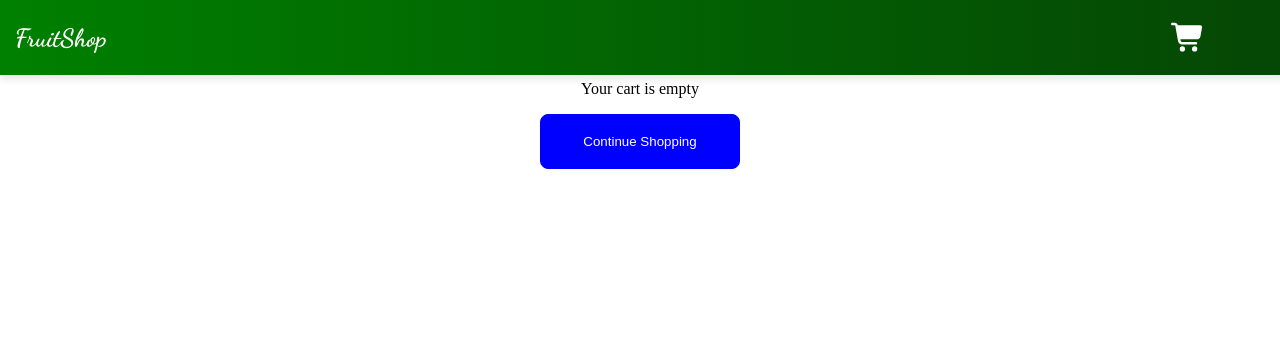
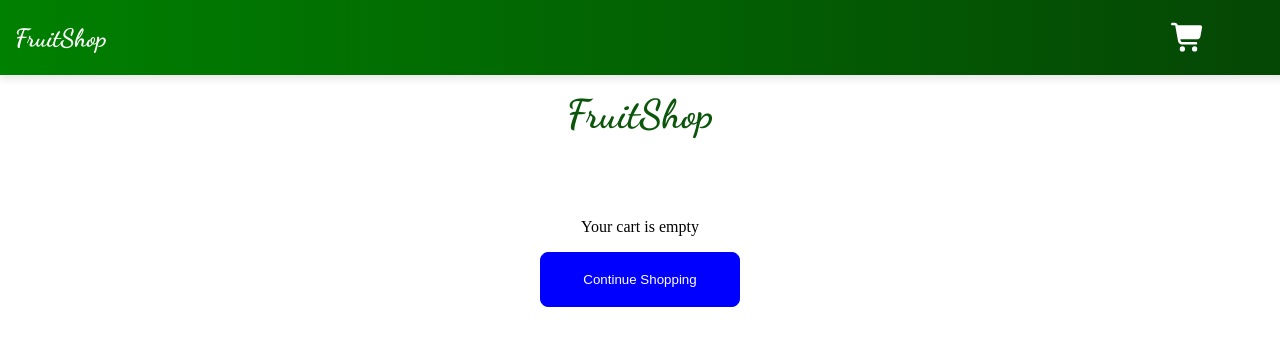
Before and after one commit to abhishekk119/fruitshop-react, a React (Vite) app: page /fruitshop-react/kart in a window 1280 px wide. Shown: the top 346 px of the page. Built offline with nearby package versions, Linux system fonts and the light colour scheme; a web font is replaced by a local one.

Commit message:
Added new features

```diff
--- a/src/Kart.jsx
+++ b/src/Kart.jsx
@@ -12,8 +12,9 @@ function Kart({ cart }) {
   return (
     <>
       <Navbar />
-
-      {console.log(cart)}
+      <div className="kartlogo">
+        <p className="kartlogofruitshop">FruitShop</p>
+      </div>
       {cart.length === 0 ? (
         <p style={{ textAlign: "center", marginTop: "80px" }}>
           Your cart is empty
--- a/src/index.css
+++ b/src/index.css
@@ -424,7 +424,7 @@ html {
   border-radius: 10px;
   margin: 20px;
   box-shadow: 0 2px 8px rgba(0, 0, 0, 0.1);
-  margin-top: 90px;
+  margin-top: 40px;
   background-color: white;
 }
 
@@ -623,7 +623,7 @@ html {
 
 .deliveryaddressdiv {
   height: 80px;
-  width: 98%;
+  width: calc(100% - 25px);
   background-color: #7dcd80;
   border: 2px dashed white;
   display: flex;
@@ -643,13 +643,30 @@ html {
   font-family: "Inter", sans-serif;
 }
 
+.kartlogo {
+  display: flex;
+  align-items: center;
+  justify-content: center;
+  gap: 10px;
+  margin-top: 90px;
+}
+
+.kartlogofruitshop {
+  font-family: "Dancing Script", cursive;
+  font-size: 40px;
+  font-weight: bold;
+  color: rgb(12, 86, 12);
+  margin: 0;
+  padding: 0;
+}
+
 @media (max-width: 767px) {
   body {
     width: 100%;
   }
 
   .deliveryaddressdiv {
-    width: 290px;
+    width: calc(100% - 28px);
   }
 
   /*.alert {
```
